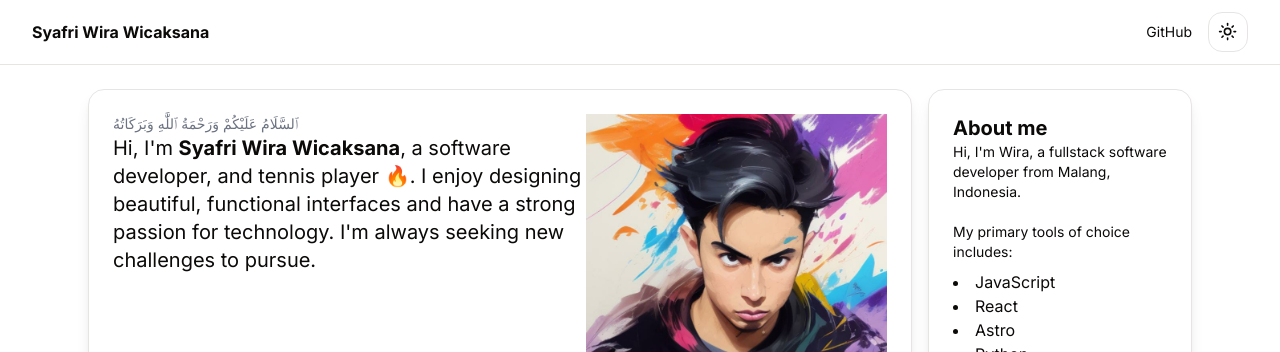
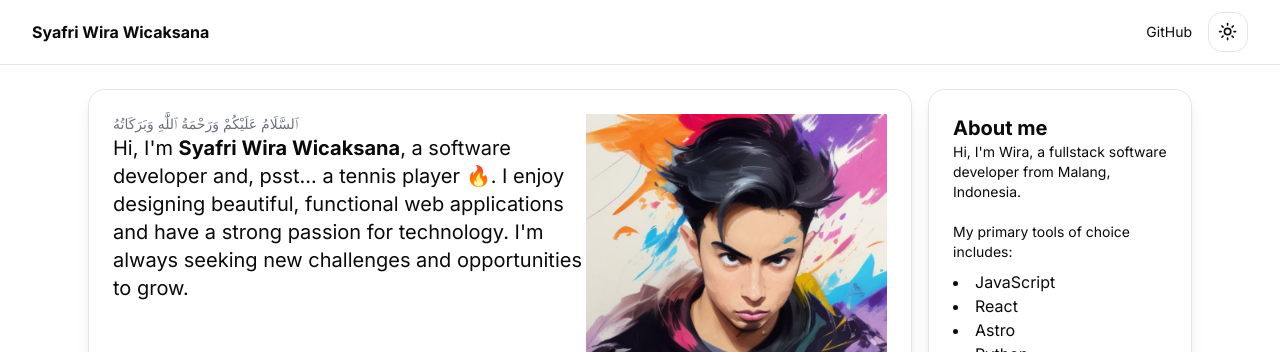
Before and after one commit to wirasyafri/My-CV-bento, an Astro site: page / in a window 1280 px wide. Shown: the top 352 px of the page. Built offline with nearby package versions, Linux system fonts and the light colour scheme; Astro itself is replaced by a stand-in of ours.

Commit message:
Revise introduction text in IntroCard.astro
Updated the introduction text to enhance clarity and detail.

```diff
--- a/src/components/sections/IntroCard.astro
+++ b/src/components/sections/IntroCard.astro
@@ -11,9 +11,10 @@ import { Linkedin, Github, Mail } from 'lucide-react'
       <div class="flex h-full flex-col">
         <h6 class="m-0 text-sm font-light text-gray-500">ٱلسَّلَامُ عَلَيْكُمْ وَرَحْمَةُ ٱللَّٰهِ وَبَرَكَاتُهُ</h6>
         <p class="m-0 text-xl font-light">
-          Hi, I'm <b class="font-bold">Syafri Wira Wicaksana</b>, a software
-          developer, and tennis player 🔥. I enjoy designing beautiful, functional interfaces and have a strong passion for technology.
-          I'm always seeking new challenges to pursue.
+          Hi, I'm <b class="font-bold">Syafri Wira Wicaksana</b>, a software developer
+          and, psst... a tennis player 🔥. I enjoy designing beautiful, functional web
+          applications and have a strong passion for technology. I'm always seeking new
+          challenges and opportunities to grow.
         </p>
       </div>
       <div class="flex gap-4">
```
